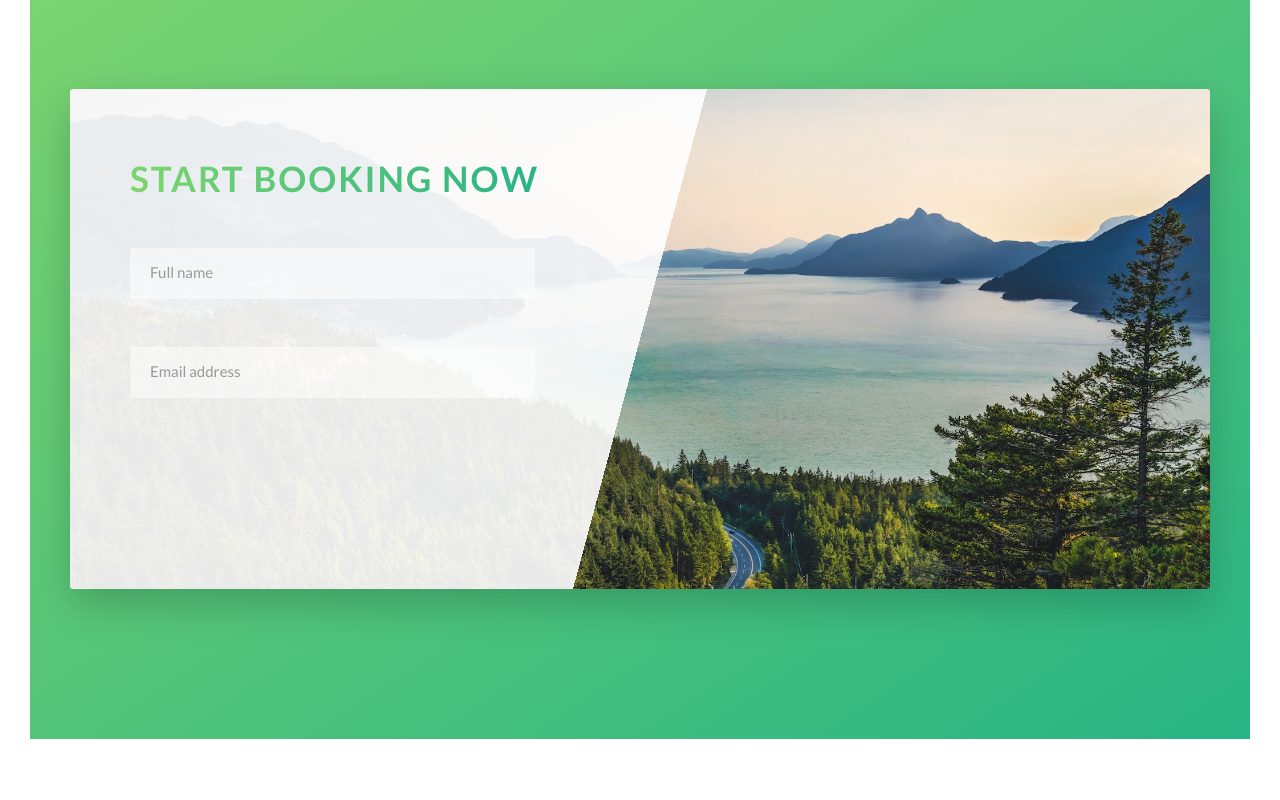
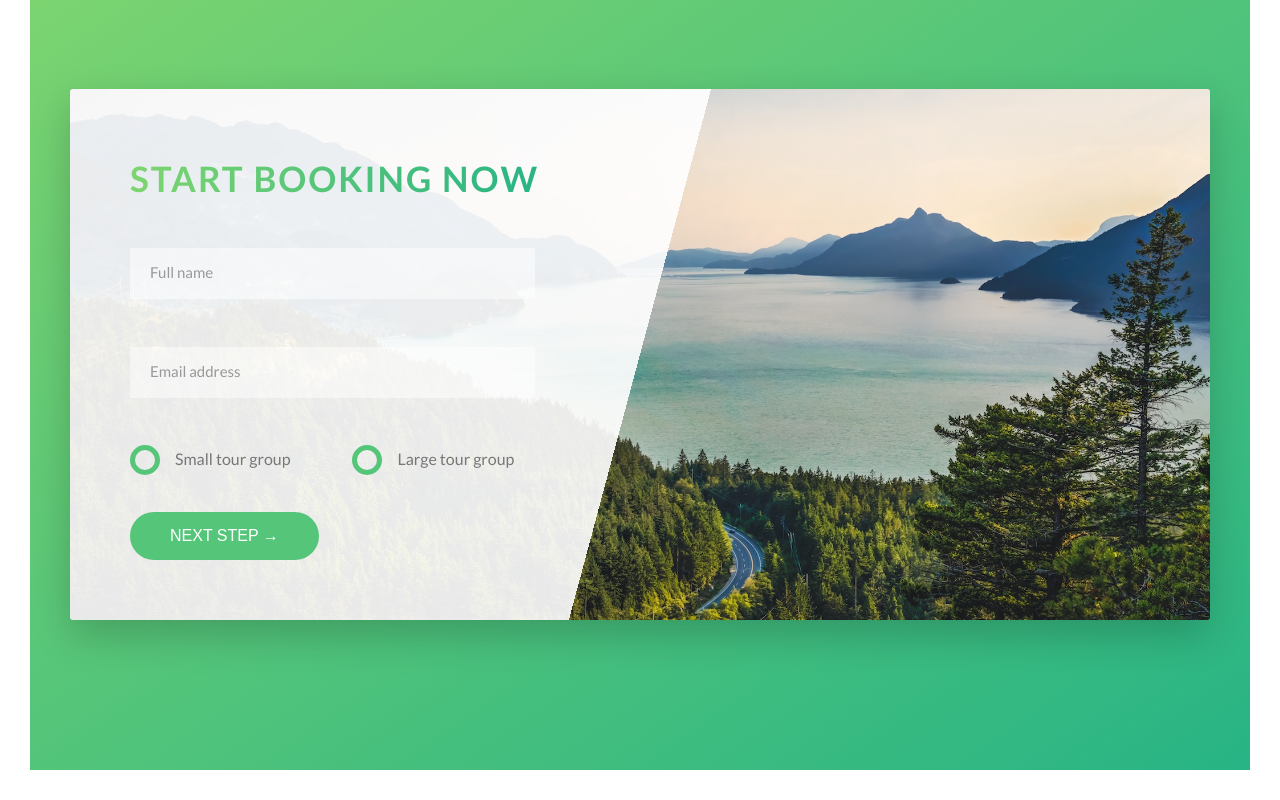
Before and after one commit to roysatadru/project-natours, a website: page index.html in a window 1280 px wide. Shown: the part 4533-5333 px from the top of the page. Before the commit the page ends 5302 px from the top, so only its background shows below. Drawn offline with Linux system fonts and the light colour scheme.

Commit message:
Finished editing 'section-book' - learned ':checked' & '~' selector, replacing radio buttons - also learned <button> elements in HTML & what role it plays in <form> & how to style it & also why '_utilities.scss' should have '!important'

```diff
--- a/index.html
+++ b/index.html
@@ -353,6 +353,38 @@
                                     />
                                     <label for="email" class="form__label">Email address</label>
                                 </div>
+
+                                <div class="form__group u-margin-bottom-medium">
+                                    <div class="form__radio-group">
+                                        <input
+                                            type="radio"
+                                            class="form__radio-input"
+                                            id="small"
+                                            name="size"
+                                        />
+                                        <label for="small" class="form__radio-label">
+                                            <span class="form__radio-button"></span>
+                                            Small tour group
+                                        </label>
+                                    </div>
+
+                                    <div class="form__radio-group">
+                                        <input
+                                            type="radio"
+                                            class="form__radio-input"
+                                            id="large"
+                                            name="size"
+                                        />
+                                        <label for="large" class="form__radio-label">
+                                            <span class="form__radio-button"></span>
+                                            Large tour group
+                                        </label>
+                                    </div>
+                                </div>
+
+                                <div class="form__group">
+                                    <button class="btn btn--green">Next step &rarr;</button>
+                                </div>
                             </form>
                         </div>
                     </div>
--- a/sass/base/_utilities.scss
+++ b/sass/base/_utilities.scss
@@ -1,8 +1,8 @@
-.u-center-text { text-align: center; }
+.u-center-text { text-align: center !important; }
 
-.u-margin-bottom-small { margin-bottom: 1.5rem; }
-.u-margin-bottom-medium { margin-bottom: 4rem; }
-.u-margin-bottom-big { margin-bottom: 8rem; }
+.u-margin-bottom-small { margin-bottom: 1.5rem !important; }
+.u-margin-bottom-medium { margin-bottom: 4rem !important; }
+.u-margin-bottom-big { margin-bottom: 8rem !important; }
 
-.u-margin-top-big { margin-top: 8rem; }
-.u-margin-top-huge { margin-top: 10rem; }
+.u-margin-top-big { margin-top: 8rem !important; }
+.u-margin-top-huge { margin-top: 10rem !important; }
--- a/sass/components/_button.scss
+++ b/sass/components/_button.scss
@@ -1,4 +1,5 @@
 .btn {
+    &,
     &:link,
     &:visited {
         text-transform: uppercase;
@@ -9,6 +10,10 @@
         transition: all 0.2s;
         position: relative;
         font-size: $default-font-size;
+
+        // Change for the <button> element
+        border: none;
+        cursor: pointer;
     }
 
     &:hover {
@@ -21,7 +26,9 @@
         }
     }
 
-    &:active {
+    &:active,
+    &:focus {
+        outline: none;
         transform: translateY(-0.1rem);
         box-shadow: 0 0.5rem 1rem rgba($color-black, 0.2);
     }
--- a/sass/components/_form.scss
+++ b/sass/components/_form.scss
@@ -14,6 +14,7 @@
         border-bottom: 3px solid transparent;
         width: 90%;
         display: block;
+        transition: all 0.3s;
 
         &:focus {
             outline: none;
@@ -24,7 +25,6 @@
         &:focus:invalid {
             border-bottom: 3px solid $color-secondary-dark;
         }
-        // both :focus:invalid {...} & :focus:valid {...} is possible
 
         &::-webkit-input-placeholder {
             color: $color-grey-dark-2;
@@ -45,8 +45,50 @@
         visibility: hidden;
         transform: translateY(-4rem);
     }
-    // general sibling selector --> ~
-    // adjacent sibling selector --> +
-    // important note:  __label should come after __input in HTML for it to be
-    //                  selected with a sibling selector or it wouldn't work
+
+    &__radio-group {
+        width: 49%;
+        display: inline-block;
+    }
+
+    &__radio-input {
+        display: none;
+    }
+
+    &__radio-label {
+        font-size: $default-font-size;
+        cursor: pointer;
+        position: relative;
+        padding-left: 4.5rem;
+    }
+
+    &__radio-button {
+        height: 3rem;
+        width: 3rem;
+        border: 5px solid $color-primary;
+        border-radius: 50%;
+        display: inline-block;
+        position: absolute;
+        left: 0;
+        top: -0.4rem;
+
+        &::after {
+            content: "";
+            display: block;
+            height: 1.3rem;
+            width: 1.3rem;
+            border-radius: 50%;
+            position: absolute;
+            top: 50%;
+            left: 50%;
+            transform: translate(-50%, -50%);
+            background-color: $color-primary;
+            opacity: 0;
+            transition: opacity 0.2s;
+        }
+    }
+
+    &__radio-input:checked ~ &__radio-label &__radio-button::after {
+        opacity: 1;
+    }
 }
--- a/sass/pages/_home.scss
+++ b/sass/pages/_home.scss
@@ -50,8 +50,6 @@
     border-radius: 3px;
     box-shadow: 0 1.5rem 4rem rgba($color-black, 0.2);
 
-    height: 50rem;
-
     &__form {
         width: 50%;
         padding: 6rem;
```
Also changed, not shown: css/style.css, 1 other file.
